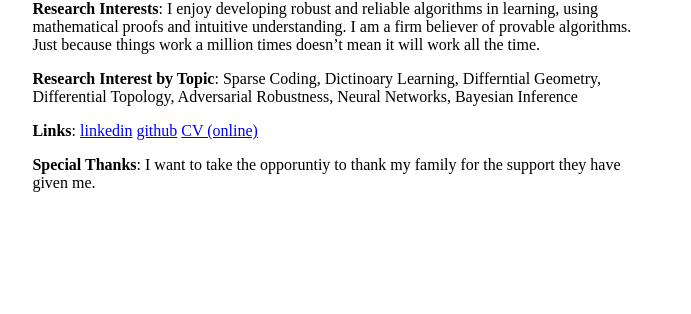
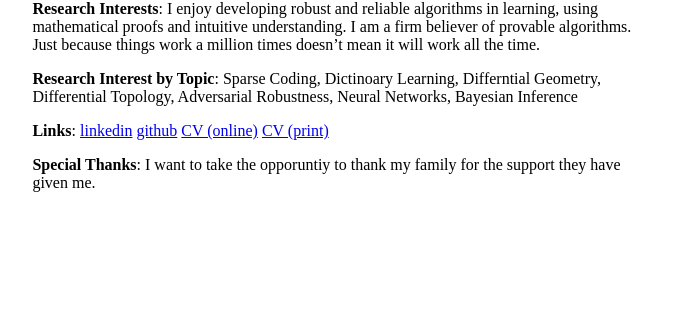
Before and after one commit to ryanchankh/ryanchankh.github.io, a Jekyll site: the page built from index.md, in a window 1280 px wide. Shown: the part 419-733 px from the top of the page, without its empty margins (294-985 px from the left). Built offline with Jekyll 4.4.1, drawn with Linux system fonts in a browser that asks for light colours.

Commit message:
added cv print

```diff
--- a/index.md
+++ b/index.md
@@ -18,5 +18,6 @@ I am currently an undergraduate student at University of California, Berkeley. I
 [linkedin](https://www.linkedin.com/in/ryanchankh)
 [github](https://www.github.com/ryanchankh)
 [CV (online)](./online_resume.html)
+<a href="./cv.pdf" download="cv">CV (print)</a>
 
 **Special Thanks**: I want to take the opporuntiy to thank my family for the support they have given me.
```
Also changed, not shown: 4 other files.
